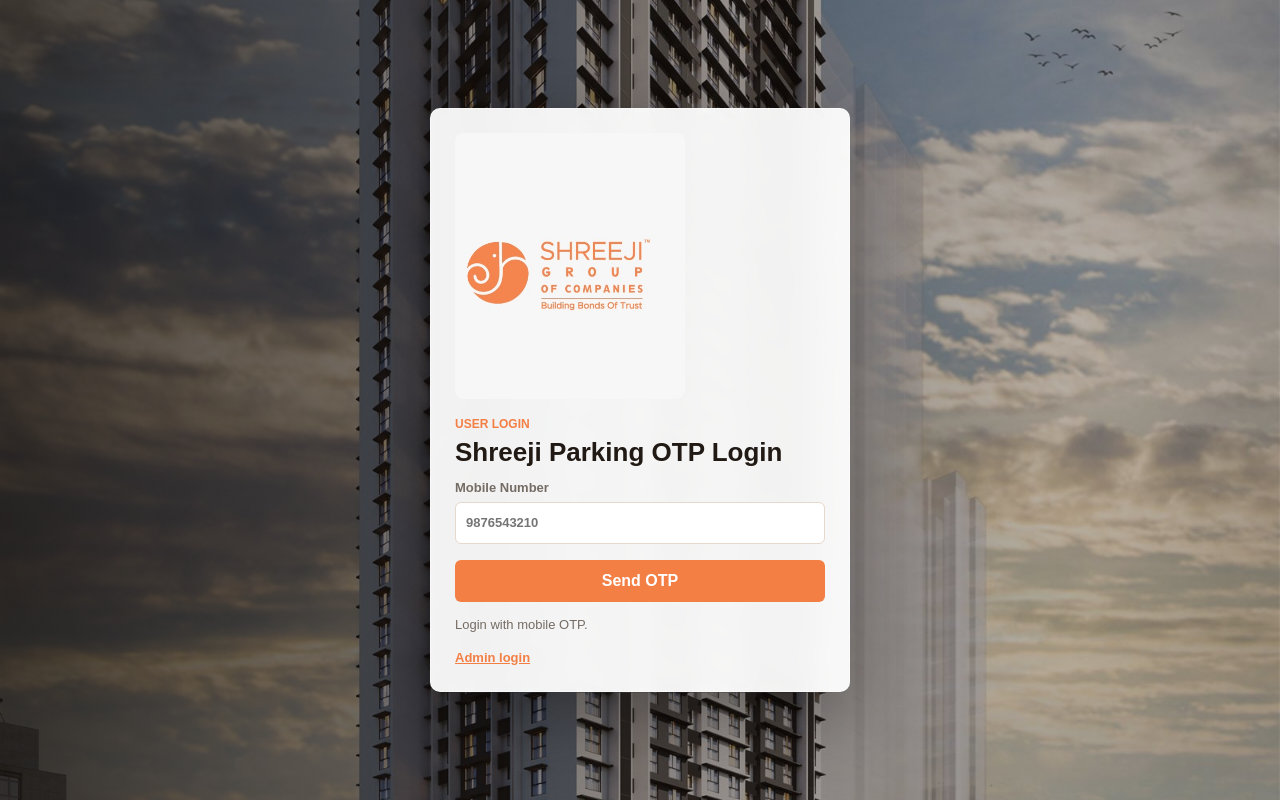
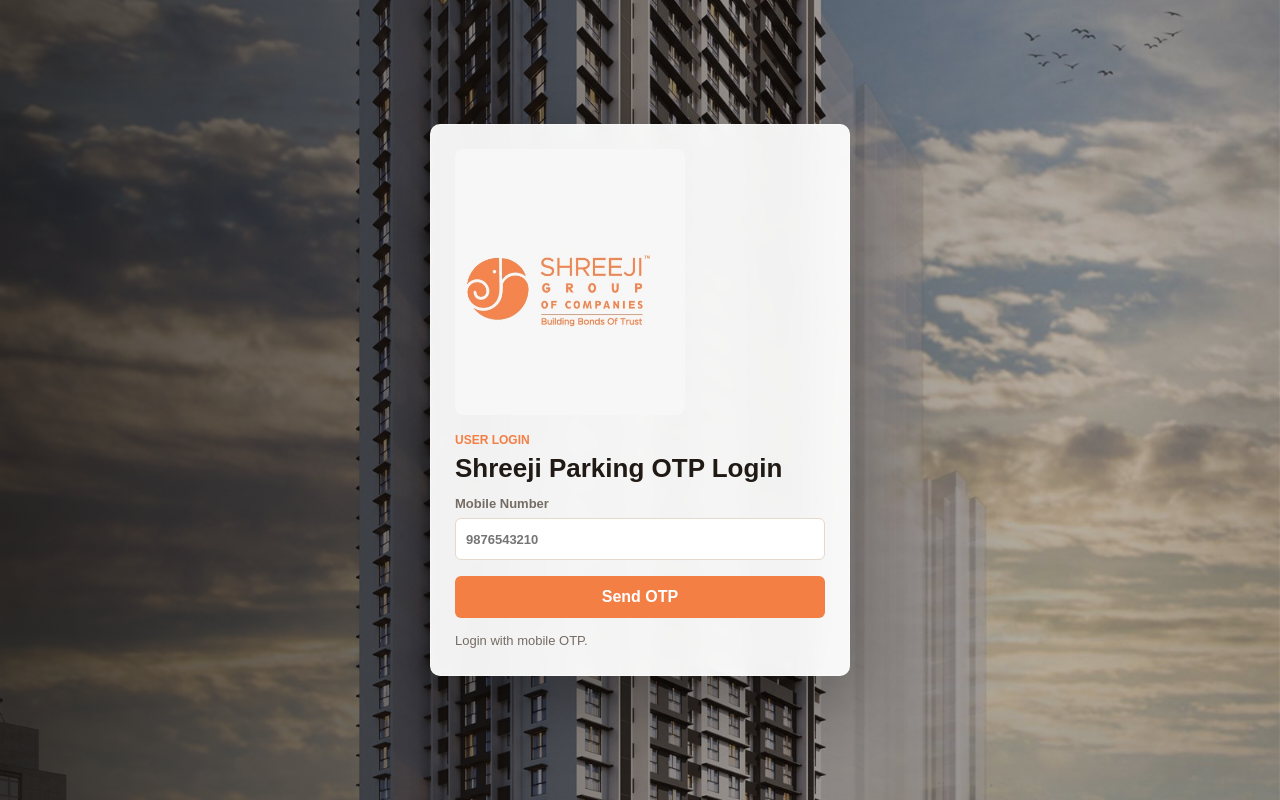
Before and after one commit to Mohammadkaif7865/parking-slot, a Next.js app: page /login in a window 1280 px wide. Built offline with nearby package versions, Linux system fonts and the light colour scheme.

Commit message:
Hide admin and location links

```diff
--- a/app/admin/page.js
+++ b/app/admin/page.js
@@ -683,7 +683,7 @@
         <button className={adminTab === "maps" ? "active" : ""} type="button" onClick={() => setAdminTab("maps")}>Map Manager</button>
         <button className={adminTab === "users" ? "active" : ""} type="button" onClick={() => setAdminTab("users")}>User Master</button>
         <button className={adminTab === "bookings" ? "active" : ""} type="button" onClick={() => setAdminTab("bookings")}>Bookings</button>
-        <button className={adminTab === "locations" ? "active" : ""} type="button" onClick={() => setAdminTab("locations")}>Location Master</button>
+        {/* Location Master is temporarily hidden and can be re-enabled later. */}
         <button className={adminTab === "reports" ? "active" : ""} type="button" onClick={() => setAdminTab("reports")}>Reports</button>
       </nav>
 
--- a/app/login/page.js
+++ b/app/login/page.js
@@ -124,7 +124,7 @@
         </button>
         {!OTP_LOGIN_DISABLED && step === "otp" && <button className="ghost" type="button" disabled={pending} onClick={() => { setStep("mobile"); setOtp(""); setDemoOtp(""); }}>Change Mobile</button>}
         <p className="message">{message}</p>
-        <p className="message"><a href="/admin/login">Admin login</a></p>
+        {/* Admin login link is hidden; admin access remains available directly at /admin/login. */}
       </form>
       {alertMessage && (
         <div className="modal-backdrop" role="presentation" onClick={() => setAlertMessage("")}>
```
